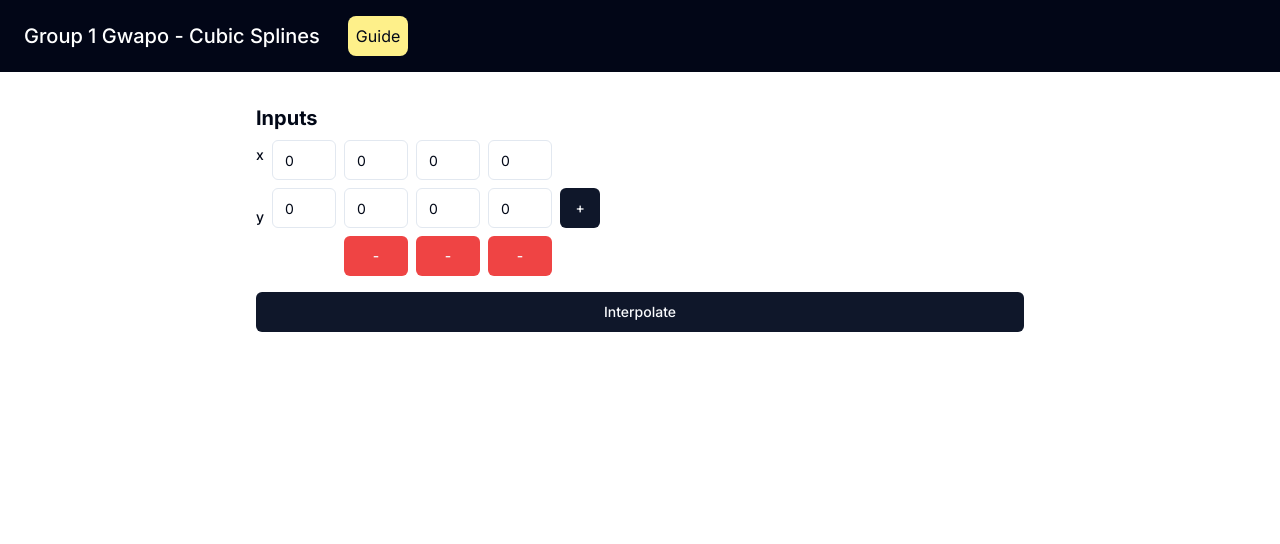
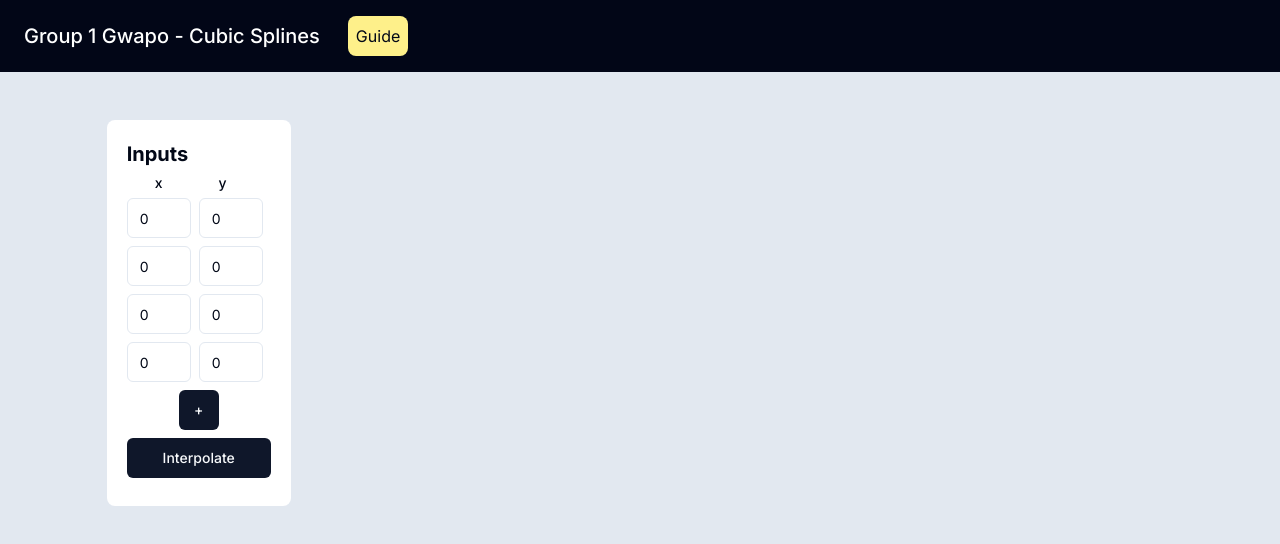
Before and after one commit to 20100215/cubic-splines-calculator, a Next.js app: page / in a window 1280 px wide. Shown: the top 544 px of the page. Built offline with nearby package versions, Linux system fonts and the light colour scheme.

Commit message:
changed layout to make use of the horizontal space

```diff
--- a/src/app/layout.tsx
+++ b/src/app/layout.tsx
@@ -5,7 +5,7 @@ import Header from "./header";
 import { Toaster } from "@/components/ui/toaster";
 
 const inter = Inter({ subsets: ["latin"] });
-
+inter.className = inter.className + " bg-slate-200";
 export const metadata: Metadata = {
   title: "Cubic Splines",
   description: "by the 'Group 1 is Gwapo' group",
@@ -16,6 +16,7 @@ export default function RootLayout({
 }: Readonly<{
   children: React.ReactNode;
 }>) {
+  console.log(inter);
   return (
     <html lang="en">
       <body className={inter.className}>
--- a/src/app/page.js
+++ b/src/app/page.js
@@ -155,20 +155,19 @@ export default function Home() {
     }
 
 	return (
-		<main className='w-3/5 m-auto'>
-            <div className='my-8'>
+		<main className='w-5/6 m-auto flex my-12 gap-5'>
+            <div className='bg-white p-5 rounded-lg'>
                 <h2 className='font-bold text-xl'>Inputs</h2>
+                <div className='flex flex-col'>
                     <div className='flex'>
-                    <div className='grid content-around mr-2'>
-                        <Label className='mb-4'>x</Label>
-                        <Label className='mb-3'>y</Label>
-                        <Label className=''></Label>
+                        <Label className='mx-7 my-2'>x</Label>
+                        <Label className='mx-7 my-2'>y</Label>
                     </div>
 
                     {formData.map((input, ndx) =>{
                         return (
-                            <div key={input.id}>
-                                <Input className='w-16 mr-2 mb-2 mt-2' onChange={e => {
+                            <div className='flex' key={input.id}>
+                                <Input className='w-16 mr-2 mb-2' onChange={e => {
                                     const xInput = e.target.value;
                                     setFormData(currentInput => produce(currentInput, v =>{v[ndx].x = xInput;}));
                                 }} value={input.x} onFocus={handleFocus}/>
@@ -178,21 +177,18 @@ export default function Home() {
                                     setFormData(currentInput => produce(currentInput, v =>{v[ndx].y = yInput;}));
                                 }} value={input.y} onFocus={handleFocus}/>
 
-                                {input.id != 0?(<Button name="" className="w-16 mr-2 mb-2" key={input.id} variant="destructive" size="icon" tabIndex="-1" onClick={() => handleDelete(input)}>-</Button>):(null)}
+                                {input.id > 3?(<Button name="" className="w-16 mr-2 mb-2" key={input.id} variant="destructive" size="icon" tabIndex="-1" onClick={() => handleDelete(input)}>-</Button>):(null)}
                             </div>
                         )
                     })}
 
-                    <div className='grid content-around'>
+                    <div className='m-auto'>
                         <Button size="icon" onClick={addInput}>+</Button>
                     </div>
                 </div>
                 <Button className="my-2 w-full" onClick={Solve}>Interpolate</Button>
-            </div>
 
-            {resData.status == "Success" ?(
-                <div className="my-8">
-                    <div className='my-8'>
+                {resData.status == "Success" ?(<div className='my-8'>
                     <h2 className='font-bold text-xl'>Predict</h2>
                     <Label htmlFor="predictNum">Value of a Cubic Spine at x</Label>
                     <div>
@@ -200,12 +196,15 @@ export default function Home() {
                     </div>
                     {predictVal? (<p className='font-medium text-red-600'>g<sub>{predictG}</sub>({predictNumOutput}) = {predictVal}</p> ):(null)}
                     <Button className="w-full my-2" onClick={Predict}>Predict</Button>
+                </div>):(null)}
             </div>
 
-                    <div className='my-8 flex'>
-                        <div className=' overflow-x-auto grow'>
+            {resData.status == "Success" ?(
+                <div className="bg-white grow p-5 h-full rounded-lg">
+                    <div className='flex'>
+                        <div className='flex flex-col justify-between overflow-x-auto grow'>
                             <Table resData={resData}/>
-                            <div className='my-8'>
+                            <div className=''>
                                 <h2 className='font-bold text-xl'>Functions</h2>
                                 {resData.table.map((numsObj, key) => {
                                     return (
```
Lines whose indentation alone changed are shown as unchanged.
